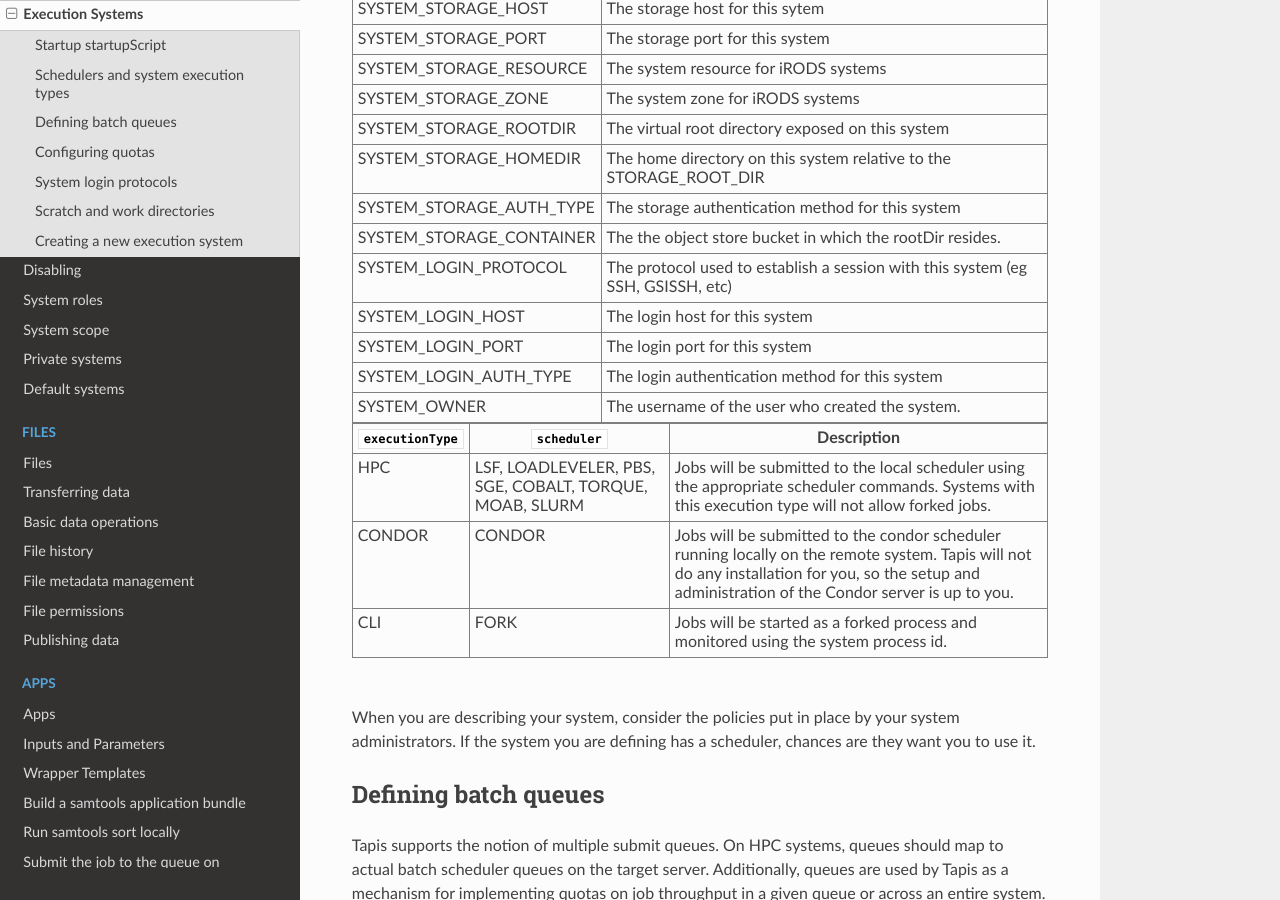
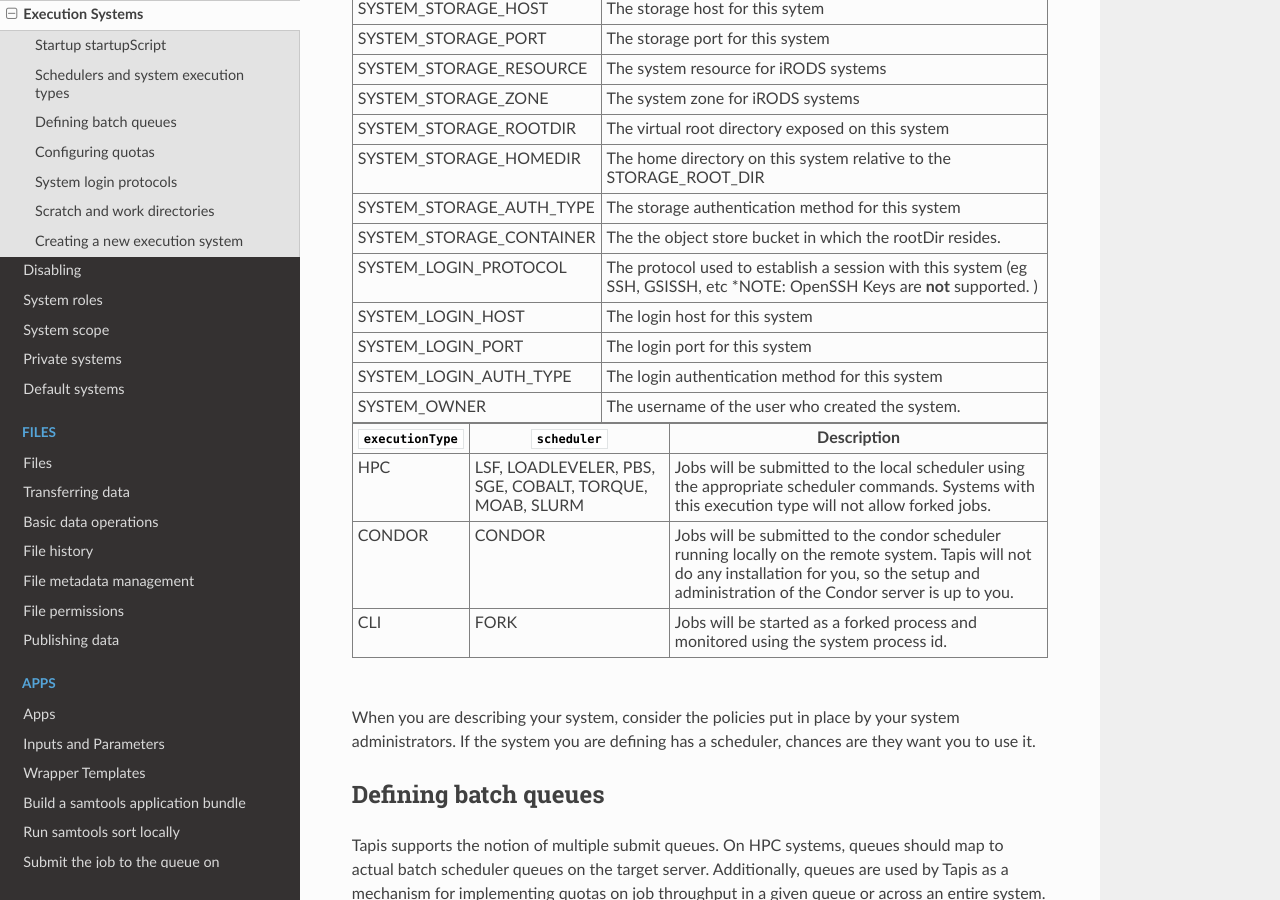
Before and after one commit to TACC-Cloud/agave-docs, a Sphinx documentation site: the page built from docs/agave/guides/systems/systems-execution.rst, in a window 1280 px wide and 900 px high, scrolled down 3597 px. Built offline with Sphinx 7.4.7 and the Read the Docs theme 2.0.0, drawn with Linux system fonts in a browser that asks for light colours; pages that are not in the unit, such as notebooks, are missing from menus; cross-references to code outside the pages are shown as plain code; some of the changed text lies outside the part shown.

Commit message:
Added documentation stating that OpenSSH keys are not supported

```diff
--- a/docs/agave/guides/systems/systems-execution.rst
+++ b/docs/agave/guides/systems/systems-execution.rst
@@ -174,7 +174,7 @@ The ``startupScript`` field supports the use of template variables which Tapis w
    </tr>
    <tr>
    <td>SYSTEM_LOGIN_PROTOCOL</td>
-   <td>The protocol used to establish a session with this system (eg SSH, GSISSH, etc)</td>
+   <td>The protocol used to establish a session with this system (eg SSH, GSISSH, etc *NOTE: OpenSSH Keys are <b>not</b> supported. )</td>
    </tr>
    <tr>
    <td>SYSTEM_LOGIN_HOST</td>
@@ -612,7 +612,7 @@ The full list of login configuration options is given in the following table. We
            <tr>
                <td>protocol</td>
                <td>SSH, GSISSH, LOCAL</td>
-               <td><b>Required:</b> The protocol used to submit jobs for execution.</td>
+               <td><b>Required:</b> The protocol used to submit jobs for execution. *NOTE: OpenSSH Keys are <b>not</b> supported.</td>
            </tr>
            <tr>
                <td>proxy</td>
--- a/docs/agave/introduction/best-practices.rst
+++ b/docs/agave/introduction/best-practices.rst
@@ -21,6 +21,7 @@ Systems Service
 
    <ul>
    <li>Use restricted SSH keys whenever possible.</li>
+   <li>Open SSH keys are <b>not</b> supported.</li>
    <li>Use SSH keys rather than passwords whenever possible.</li>
    <li>Use a MyProxy Gateway service whenever available rather than a stock MyProxy service to avoid password exposure.</li>
    <li>Always configure a default storage system for your organization. This provides tremendous benefit to users who don't want to think about the makeup of your infrastructure.</li>
```
